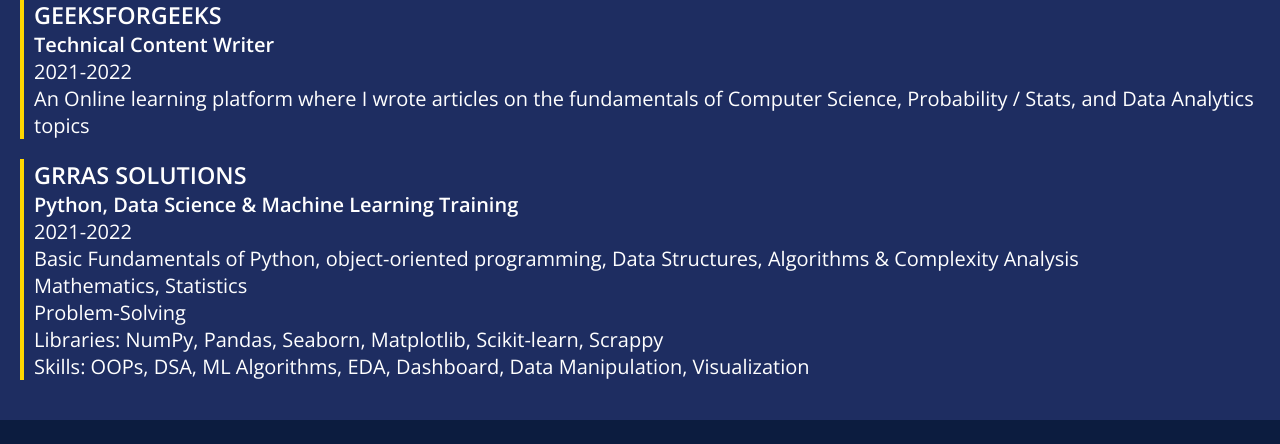
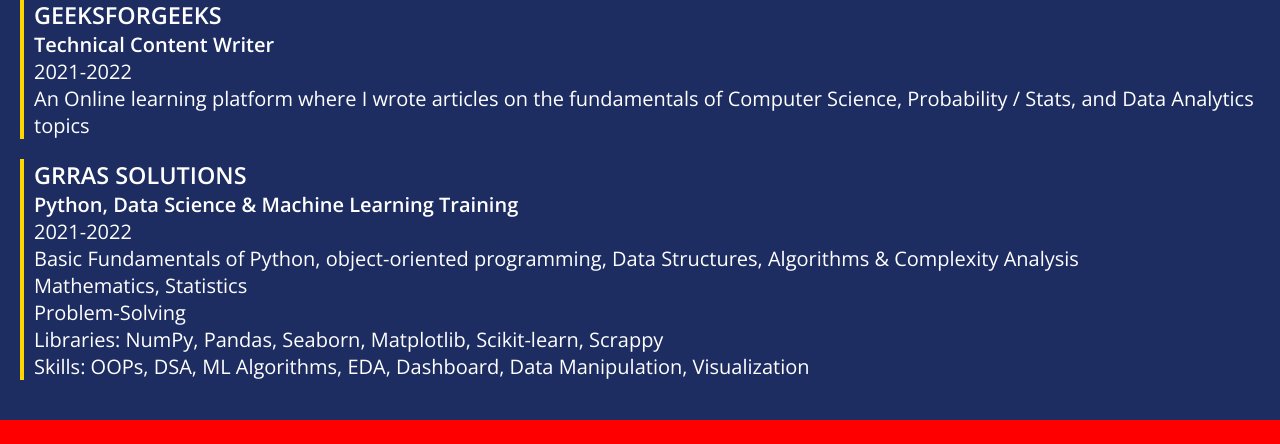
Before and after one commit to Shloketon/Shlok-Dayma, a plain HTML site: page about.html in a window 1280 px wide. Shown: the part 207-651 px from the top of the page. Drawn offline with nearby package versions, Linux system fonts and the light colour scheme.

Commit message:
Update style.css

```diff
--- a/style.css
+++ b/style.css
@@ -14,7 +14,7 @@
 }
 
 :root {
-  --bg-color: #0c1c3f;
+  --bg-color: red;
   --second-bg-color: #1e2d61;
   --text-color: #ffffff;
   --main-color: gold;
```
